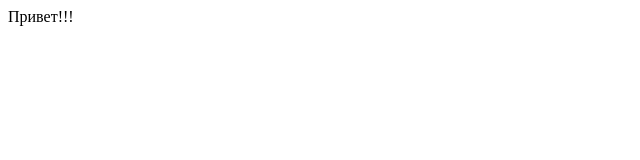
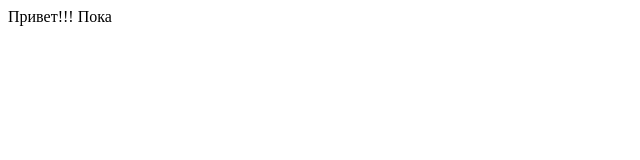
Before and after one commit to PolinaTop2024/urok3, a plain HTML site: page index.html in a window 1280 px wide. Shown: the full height of the page, 0-640 px from the left. Drawn offline with Linux system fonts and the light colour scheme.

Commit message:
Update index.html
Добавила строчку пока

```diff
--- a/index.html
+++ b/index.html
@@ -1,5 +1,6 @@
 <html>
    <body>
   Привет!!!
-  </body>
+  Пока
+   </body>
 </html>
```
